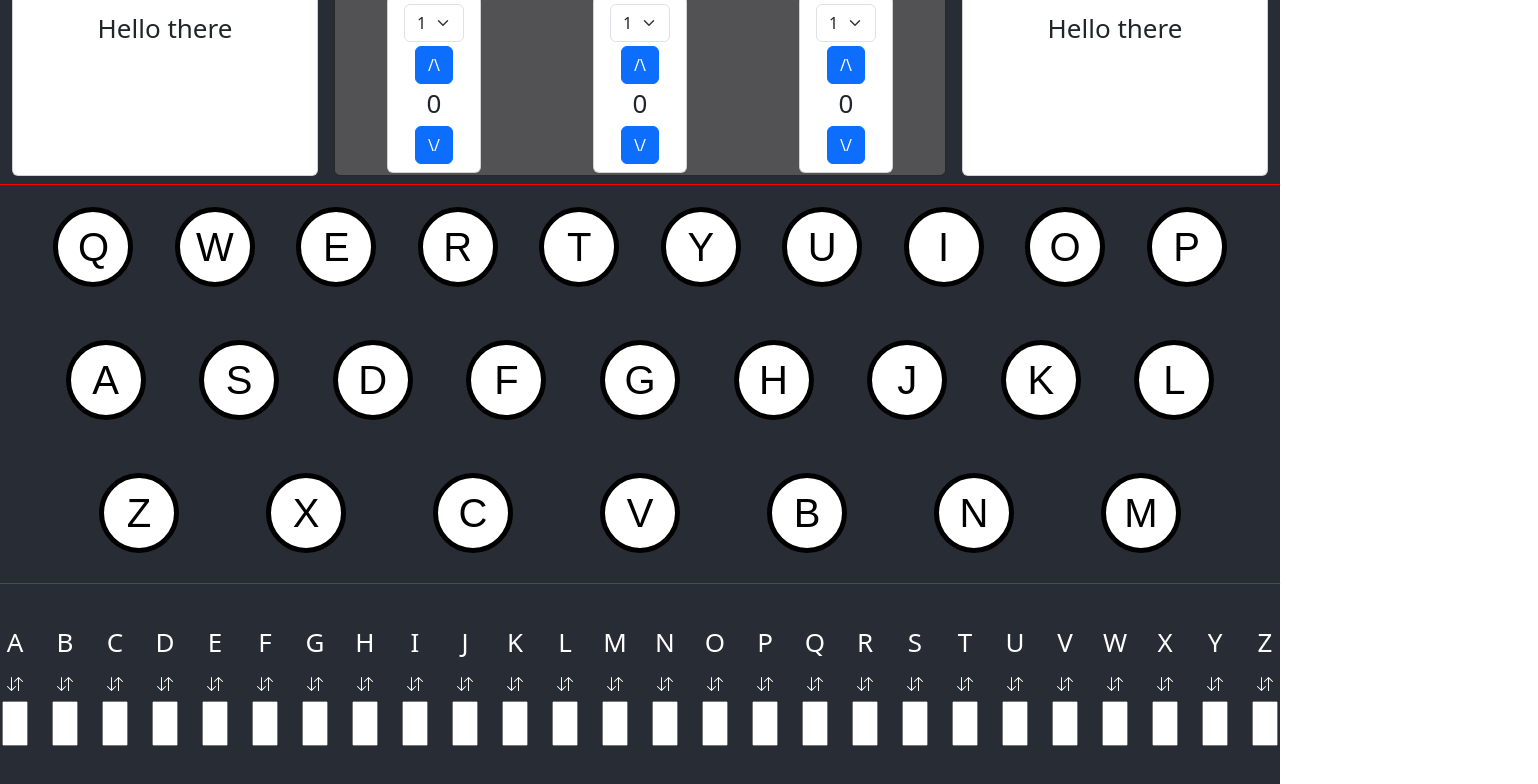
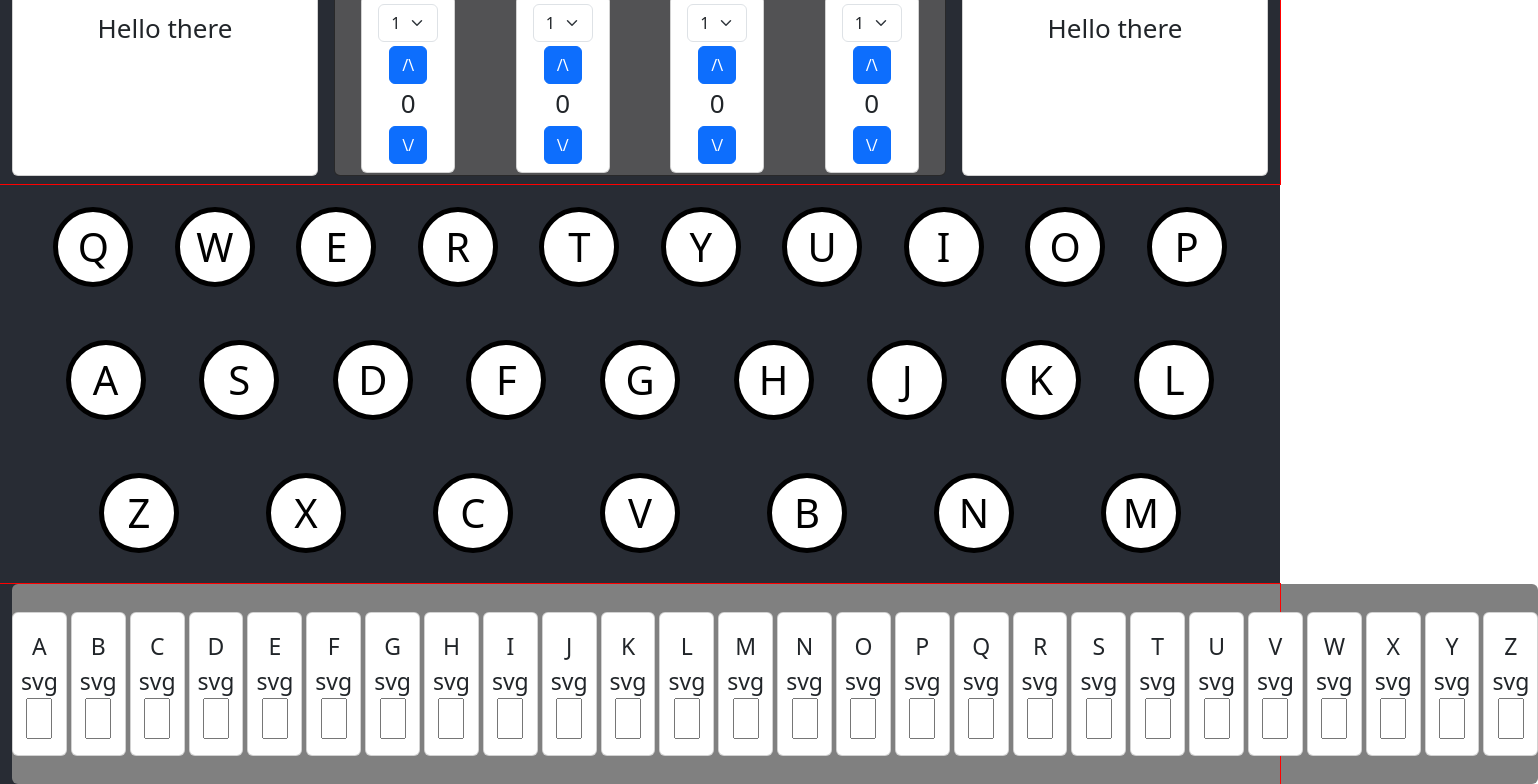
Before and after one commit to luishong07/Enigma-Replica, a React (Create React App) app: page / in a window 1280 px wide. Shown: the part 16-800 px from the top of the page, 1538 px wide, since content can reach past the window. Built offline with nearby package versions, Linux system fonts and the light colour scheme.

Commit message:
changes to the plugboard added but not looking the right size

```diff
--- a/src/Lampboard.css
+++ b/src/Lampboard.css
@@ -4,7 +4,7 @@
     /* display: flex; */
     /* height: 50vh; */
     /* flex-direction: column; */
-    font: 30px arial;
+    font: arial;
     color: white;
 }
 
--- a/src/Plugboard.css
+++ b/src/Plugboard.css
@@ -1,13 +1,17 @@
 .plugboard-container{
+    display: grid;
+    grid-template-columns: 1fr;
     outline:  red solid 1px;
     background-color: #282c34;
     /* height: 25vh; */
-    display: flex;
-    flex-direction: row;
+    /* display: flex; */
+    /* flex-direction: row;
     align-items: center;
     justify-content: center;
-    font-size: calc(10px + 2vmin);
-    color: white;
+    font-size: calc(10px + 2vmin); */
+    color: black;
+    font-size: calc(7px + 2vmin);
+
 }
 
 .plugboard-top{
@@ -19,18 +23,13 @@
 
 }
 .letter-pair-container{
-    /* outline: red 1px solid; */
-    display: flex;
-    flex-direction: column;
-    /* justify-content: space-evenly; */
-    /* width: 100%; */
-    margin: .75rem;
+    /* justify-content: space-between; */
+    background-color: grey;
+    border-radius: 0.375rem;
 
-    /* text-align: center; */
-    /* line-height:  */
 
 }
-.letter-pair-container > input{
+ input{
     width: calc(10px + 2vmin);
 
 }
--- a/src/Plugboard.tsx
+++ b/src/Plugboard.tsx
@@ -1,25 +1,30 @@
 import React from "react"
 import "./Plugboard.css"
+import { Card } from 'react-bootstrap'
+import Container from 'react-bootstrap/Container';
+import { Stack } from 'react-bootstrap';
+
+
 
 const Plugboard: React.FC = () => {
     const alphabet: string[] = ["A", "B", "C", "D", "E", "F", "G", "H", "I", "J", "K", "L", "M", "N", "O", "P", "Q", "R", "S", "T", "U", "V", "W", "X", "Y", "Z"];
+    // const alphabet: string[] = ["A"]
 
     return (
-        <div className="plugboard-container h-25">
-            {
-                alphabet.map(letter => {
-                    return <div className="letter-pair-container">
-                        <div>{letter}</div>
-                        <div>
-                            <svg xmlns="http://www.w3.org/2000/svg" width="16" height="16" fill="currentColor" viewBox="0 0 16 16">
-                                <path fill-rule="evenodd" d="M11.5 15a.5.5 0 0 0 .5-.5V2.707l3.146 3.147a.5.5 0 0 0 .708-.708l-4-4a.5.5 0 0 0-.708 0l-4 4a.5.5 0 1 0 .708.708L11 2.707V14.5a.5.5 0 0 0 .5.5zm-7-14a.5.5 0 0 1 .5.5v11.793l3.146-3.147a.5.5 0 0 1 .708.708l-4 4a.5.5 0 0 1-.708 0l-4-4a.5.5 0 0 1 .708-.708L4 13.293V1.5a.5.5 0 0 1 .5-.5z" />
-                            </svg>
-                        </div>
-                        <input maxLength={1} />
-                    </div>
-                })
-            }
-        </div>
+        <Container fluid className="plugboard-container h-25">
+            <Stack className="letter-pair-container " direction="horizontal" gap={1}>
+                {alphabet.map(letter => {
+                    return <Card className="mx-auto">
+                            <Card.Body className="px-2 ">
+                                <div>{letter}</div>
+                                <div>svg</div>
+                                <input/>
+                            </Card.Body>
+                        </Card>
+                })}
+
+            </Stack>
+        </Container>
     )
 }
 
--- a/src/Rotors.tsx
+++ b/src/Rotors.tsx
@@ -54,6 +54,18 @@ const Rotors: React.FC<Props> = ({ leftPosition, middlePosition, rightPosition }
                                 </Form.Select>
                             <Button>/\</Button>
                             <div>{middlePosition}</div>
+                            <Button>\/</Button>
+                        </Card.Body>
+                    </Card>
+                    <Card className="mx-auto ">
+                        <Card.Body className="py-2">
+                                <Form.Select>
+                                    <option>1</option>
+                                    <option>2</option>
+                                    <option>3</option>
+                                </Form.Select>
+                            <Button>/\</Button>
+                            <div>{rightPosition}</div>
                             <Button>\/</Button>
                         </Card.Body>
                     </Card>
```
